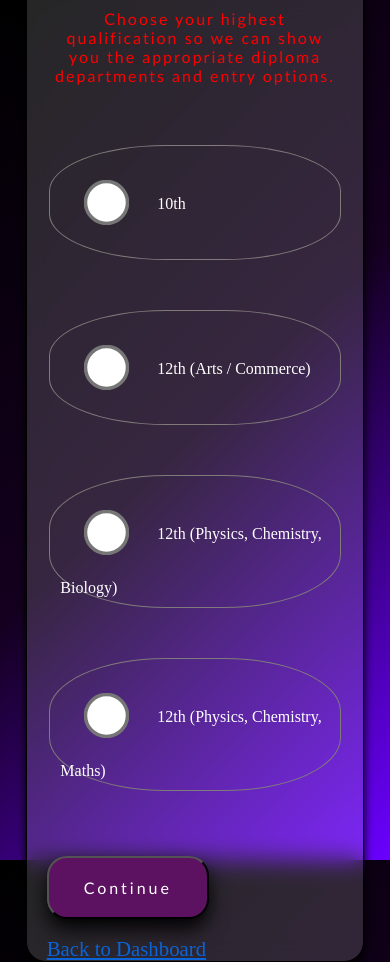
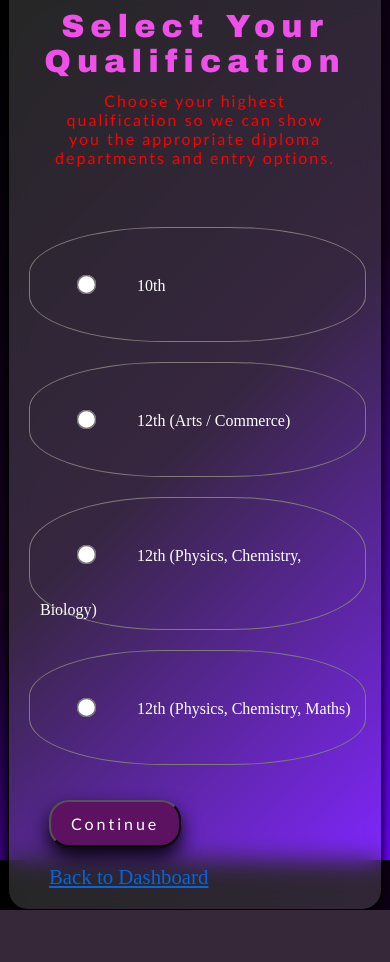
Before and after one commit to YarfaAnayet/course_synergy, a Flask app: page /qualifications in a window 390 px wide. After the commit the page ends 910 px from the top, so only its background shows below. Run offline with Flask 3, Linux system fonts and the light colour scheme.

Commit message:
Fixed responsive CSS

```diff
--- a/static/style.css
+++ b/static/style.css
@@ -164,9 +164,11 @@ body{
 }
 .qualBox{
     width: 90%;
-    max-width: 600px;
-    min-height: 500px;
+    max-width: 650px;
+    padding: 30px;
+    min-height: auto;
     height: auto;
+    margin: 40px auto;
     background-color: rgba(255, 255, 255, 0.15);
     backdrop-filter: blur(12px);
     -webkit-backdrop-filter: blur(12px);
@@ -176,9 +178,11 @@ body{
     }
 .qualBox:hover{
     transform: translateY(-5px);
-    width: 72vh;
-    height: 72vh;
-    box-shadow: 20px 20px 60px rgba(243, 6, 6, 0.966);
+    box-shadow: 0 10px 30px rgba(243, 6, 6, 0.5);
+}
+
+.qualBox h1{
+   font-size: 3rem;
 }
 
 .head{
@@ -231,7 +235,7 @@ label{
 display: block;
 width: 80%;
 border-radius: 40%;
-margin: 50px auto;
+margin: 20px auto;
 padding: 10px;
 font-size: clamp(1rem, 1.5vw, 1.2rem);
 color: #ffffff;
@@ -256,7 +260,7 @@ box-shadow:0 5px 20px rgba(6, 26, 243, 0.966);
 
 #qual-form input[type="radio"]{
 margin:40px;
-transform: scale(3.5);
+transform: scale(1.5);
 }
 /* ---------- TOP NAVBAR Graph ---------- */
 .topbar {
@@ -618,7 +622,7 @@ h3 {
     margin:15px 0;
     padding:18px;
     border-radius:12px;
-    font-size:50px;
+    font-size:clamp(1rem, 2vw, 1.5rem);
     font-weight:bold;
     text-align: center;
     color: white;
@@ -628,7 +632,7 @@ h3 {
     position:absolute;
     right:25px;
     top:15px;
-    font-size:70px;
+    font-size:35px;
     cursor:pointer;
     color: white;
     font-weight:bolder;
@@ -637,7 +641,7 @@ h3 {
 /* <-- GRAPH --> */
 #career-graph{
   width: 60%;
-  height: 950px;
+  min-height: 500px;
   margin-bottom: 100px;
 }
 #sem-graph{
@@ -663,14 +667,14 @@ h3 {
 }
 
 .subject-info h3{
-    font-size: 4rem;
+    font-size: clamp(1.5rem, 4vw, 2.5rem);
     letter-spacing: 4px;
     margin-bottom: 10px;
     color: #329b10;
 }
 
 .subject-info p{
-    font-size: 2rem;
+    font-size: clamp(1rem, 2vw, 1.3rem);
     margin-top: 1vh;
     margin-bottom: 1vh;
     line-height: 2;
@@ -749,7 +753,7 @@ h3 {
   position: absolute;
   top: 12px;
   right: 18px;
-  font-size: 60px;
+  font-size: 30px;
   font-weight: bold;
   cursor: pointer;
   color: #faf5f5;
@@ -763,7 +767,7 @@ h3 {
 .modal-box h3 {
   margin-bottom: 10px;
   color: #ed0c0c;
-  font-size: 80px;
+  font-size: clamp(1.5rem, 4vw, 2.5rem);
   font-weight: bolder;
 }
 
@@ -792,9 +796,109 @@ a:hover {
   text-decoration: underline;
 }
 
-/* ---------- RESPONSIVE ----------
-@media (max-width: 700px) {
-  .header-row {
-    flex-direction: column;
-  }
-}*/
+/* ---------- RESPONSIVE ----------*/
+@media (max-width: 768px){
+
+    .qualBox{
+        width: 95%;
+        padding: 20px;
+    }
+
+    .head{
+        font-size: 2rem;
+    }
+
+    .para{
+        font-size: 1rem;
+    }
+
+    #qual-form label{
+        width: 95%;
+        font-size: 1rem;
+    }
+
+    h1{
+        font-size: 2rem !important;
+    }
+
+    h2{
+        font-size: 1.5rem !important;
+    }
+
+    h3{
+        font-size: 1.2rem !important;
+    }
+    .course-grid{
+        grid-template-columns: 1fr;
+        margin-left: 0;
+        padding: 10px;
+    }
+
+    .course-tile{
+        width: 90%;
+        margin: 20px auto;
+        min-height: auto;
+        font-size: 1.2rem;
+    }
+
+    .career-options{
+        grid-template-columns: 1fr;
+        margin-left: 0;
+        padding: 10px;
+    }
+
+    .career-options button{
+        width: 90%;
+        margin: auto;
+        font-size: 1rem;
+        padding: 20px;
+    }
+
+    .subject-info{
+        width: 90%;
+        margin: 50px auto;
+        padding: 15px;
+    }
+
+    .topbar{
+        width: 95%;
+        padding: 20px;
+        font-size: 1rem;
+    }
+
+    .topbar-title{
+        font-size: 1.5rem;
+        letter-spacing: 4px;
+    }
+
+    .top-links{
+        position: static;
+        transform: none;
+        justify-content: center;
+        gap: 20px;
+        margin-top: 10px;
+    }
+
+    .modal-box{
+        width: 95%;
+        padding: 20px;
+    }
+
+    .btn,
+    .btnn,
+    .btn-view,
+    .btn-secondary,
+    .btn-secondary-view,
+    .btn-secondaryy{
+        font-size: 1rem;
+        padding: 12px 20px;
+    }
+
+    #career-graph,
+    #sem-graph,
+    #subject-graph{
+        width: 100%;
+        overflow-x: auto;
+    }
+
+}
```
